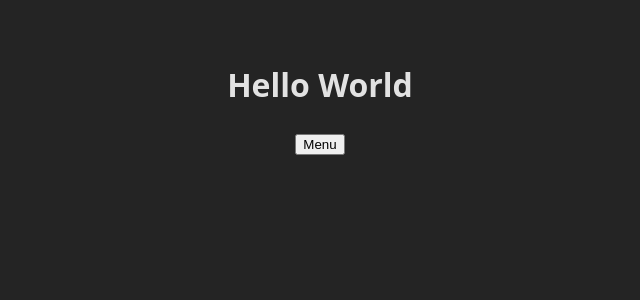
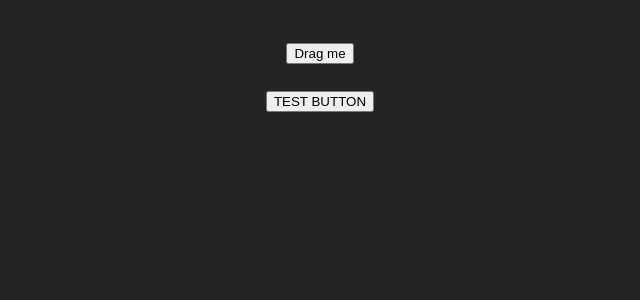
Before and after one commit to farah-najib/frk-24s-J-components, a React (Vite) app: page / in a window 1280 px wide. Shown: the top 300 px of the page, without its empty margins (320-960 px from the left). Built offline with nearby package versions, Linux system fonts and the light colour scheme.

Commit message:
added Button and MenuModal component

```diff
--- a/src/App.jsx
+++ b/src/App.jsx
@@ -1,13 +1,23 @@
-import { useState } from "react";
-
 import "./App.css";
 import DragMenuBtn from "./components/DragMenuBtn";
+import Button from "./components/Button";
+import MenuModal from "./components/MenuModal";
+import { useState } from "react";
+function App() {
+  const [showModal, setShowModal] = useState(false);
 
-function App() {
   return (
     <>
-      <h1>Hello World</h1>
-      <DragMenuBtn />
+      {/* Draggable menu button */}
+      {!showModal && <DragMenuBtn onClick={() => setShowModal(true)} />}
+      {showModal && <MenuModal setShowModal={setShowModal} />}
+      <br />
+      <br />
+
+      {/* Custom reusable button */}
+      <Button variant="destructive" onClick={() => alert("hello")}>
+        TEST BUTTON
+      </Button>
     </>
   );
 }
--- /dev/null
+++ b/src/components/Button.jsx
@@ -0,0 +1,24 @@
+//Added styles are random and not final//julian
+
+const baseStyles = "px-4 py-2 rounded-md font-medium ";
+
+const variantStyle = {
+  primary: "bg-blue-600 text-white",
+  ghost: "bg-transparent text-white",
+  destructive: "bg-red-600 text-red",
+};
+
+const Button = ({ variant = "primary", onClick, children, className }) => {
+  return (
+    <button
+      onClick={onClick}
+      className={`${baseStyles} ${variantStyle[variant]} ${className} `}
+      aria-label={children}
+      title={children}
+    >
+      {children}
+    </button>
+  );
+};
+
+export default Button;
--- a/src/components/DragMenuBtn.jsx
+++ b/src/components/DragMenuBtn.jsx
@@ -1,13 +1,16 @@
 import { motion } from "framer-motion";
 
-const DragMenuBtn = () => (
+const DragMenuBtn = ({ onClick }) => (
   <motion.button
     drag
     dragMomentum={false}
-    onClick={() => alert("Clicked!")}
+    onClick={onClick}
     className=""
+    type="button"
+    aria-label="Open menu"
+    title="Open menu"
   >
-    Menu
+    Drag me
   </motion.button>
 );
 
--- /dev/null
+++ b/src/components/MenuModal.jsx
@@ -0,0 +1,19 @@
+import Button from "./Button";
+
+const MenuModal = ({ setShowModal }) => {
+  return (
+    <section
+      style={{ backgroundColor: "white", color: "black", height: "300px" }}
+    >
+      <h1>Player1</h1>
+      <h1>Player2</h1>
+      <p>How To</p>
+      <p>You are suppose to get 5 in a row etc.</p>
+      <Button variant="primary" onClick={() => setShowModal(false)}>
+        Resume Game
+      </Button>
+    </section>
+  );
+};
+
+export default MenuModal;
```
